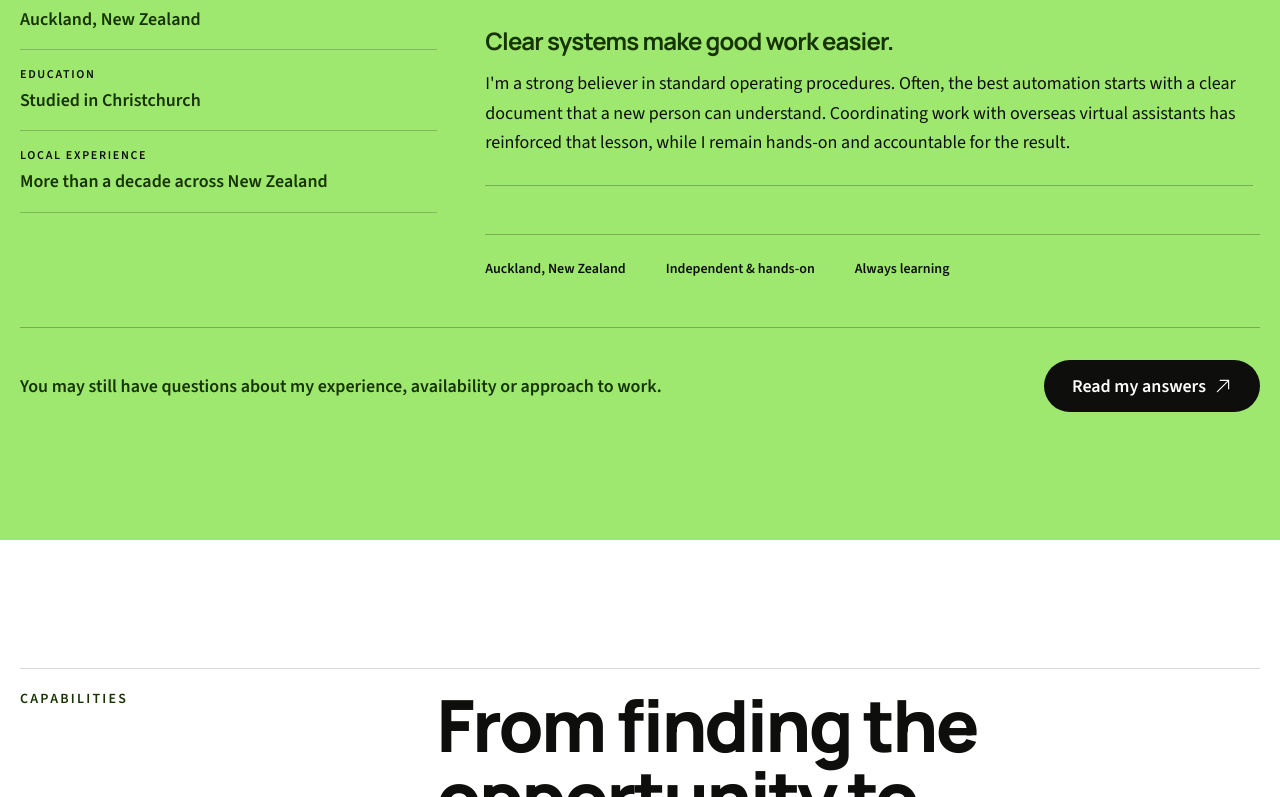
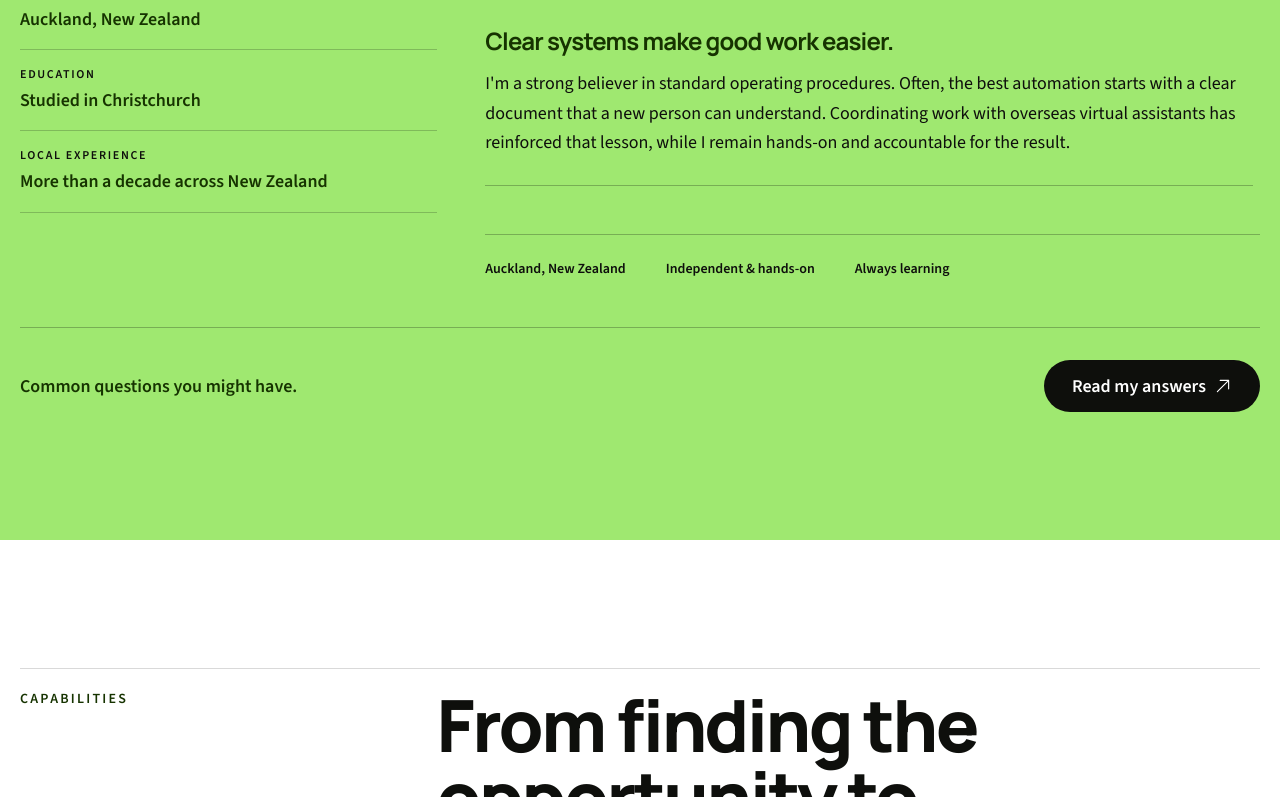
Before and after one commit to taranveerultra-bot/Tara-cv, a Next.js app: page / in a window 1280 px wide. Shown: the part 11203-12000 px from the top of the page. Built offline with nearby package versions, Linux system fonts and the light colour scheme.

Commit message:
Shorten recruiter questions prompt

```diff
--- a/src/components/PortfolioSections.tsx
+++ b/src/components/PortfolioSections.tsx
@@ -284,7 +284,7 @@ export const AboutSection = () => (
             </div>
             <div className="mt-12 flex flex-col gap-5 border-t border-black/25 pt-8 sm:flex-row sm:items-center sm:justify-between">
                 <p className="max-w-2xl text-lg font-semibold text-secondary">
-                    You may still have questions about my experience, availability or approach to work.
+                    Common questions you might have.
                 </p>
                 <Link
                     href="/insights/10-questions-before-we-speak"
```
